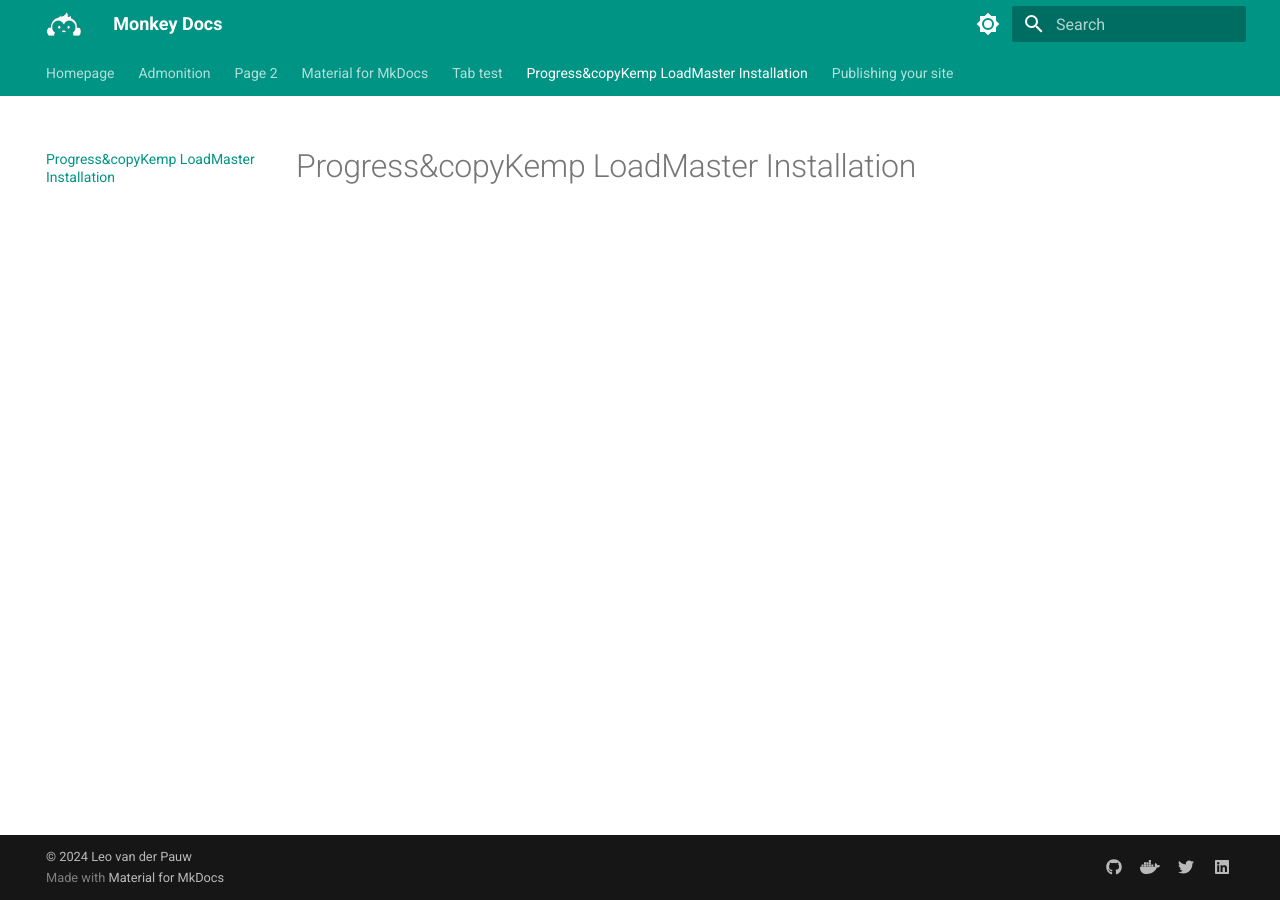
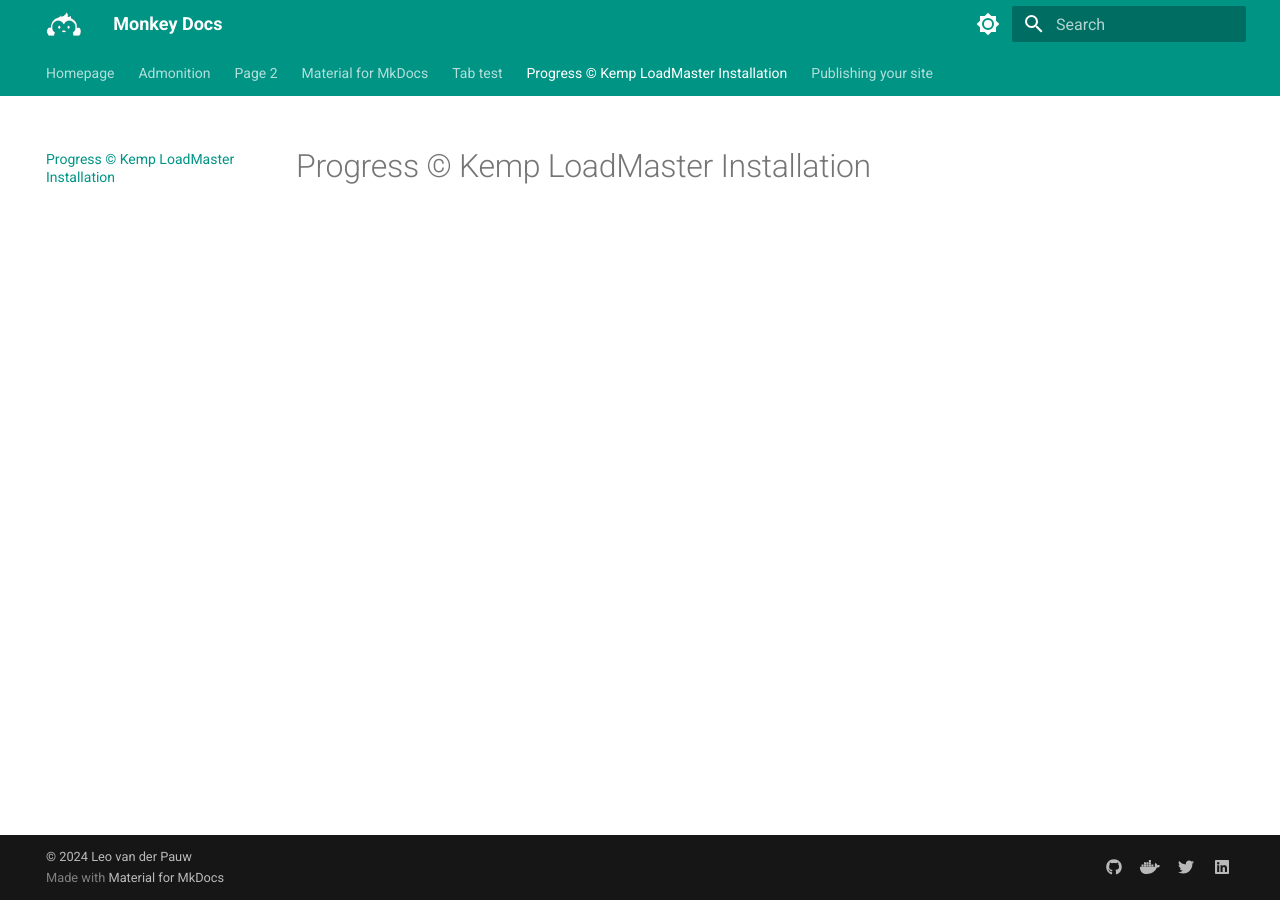
Before and after one commit to lp182501/mkdocs, an MkDocs documentation site: the page built from docs/page5.md, in a window 1280 px wide. Built offline with MkDocs 1.6.1 and Material for MkDocs 9.7.7, drawn with Linux system fonts in a browser that asks for light colours.

Commit message:
Update page5.md

```diff
--- a/docs/page5.md
+++ b/docs/page5.md
@@ -1 +1 @@
-# Progress&copyKemp LoadMaster Installation
+# Progress &copy; Kemp LoadMaster Installation
```
